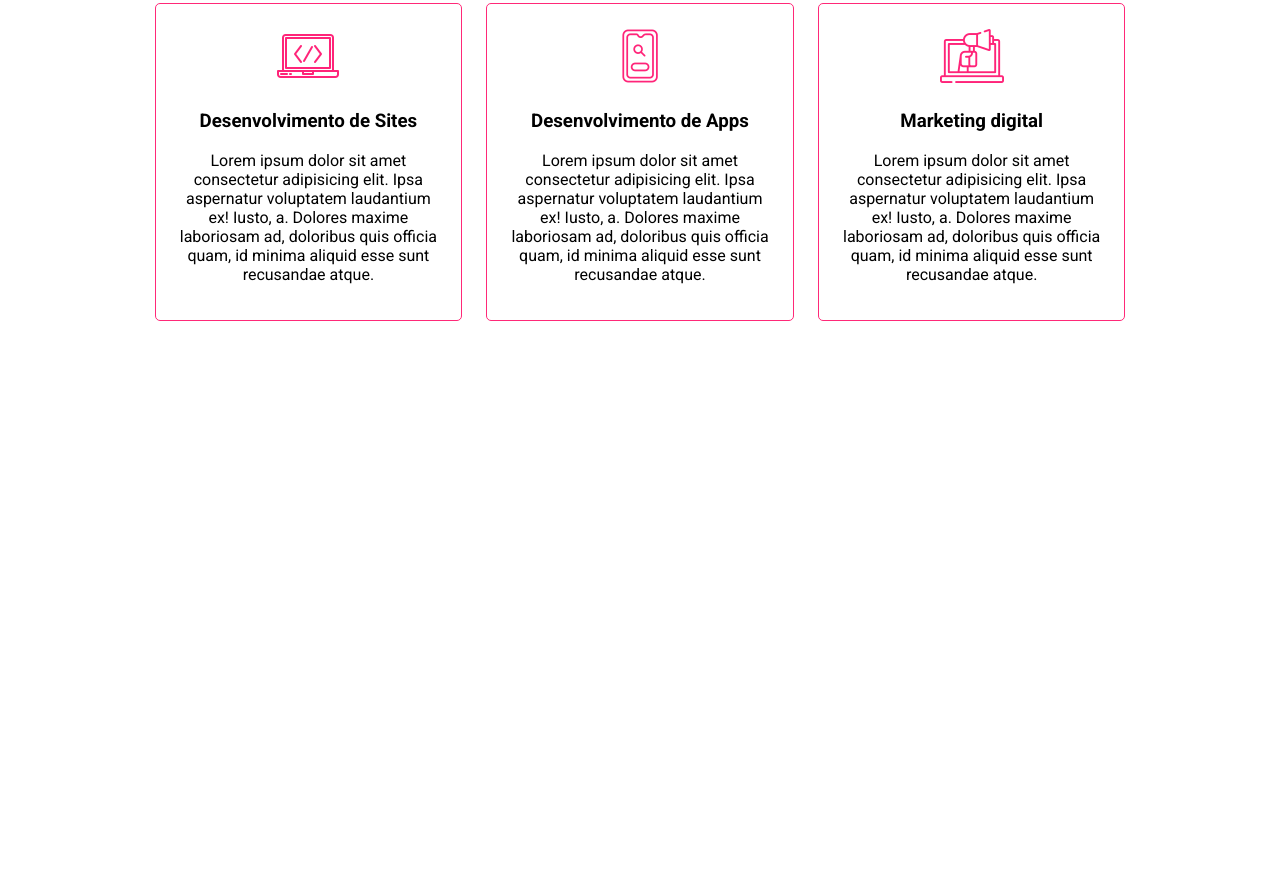
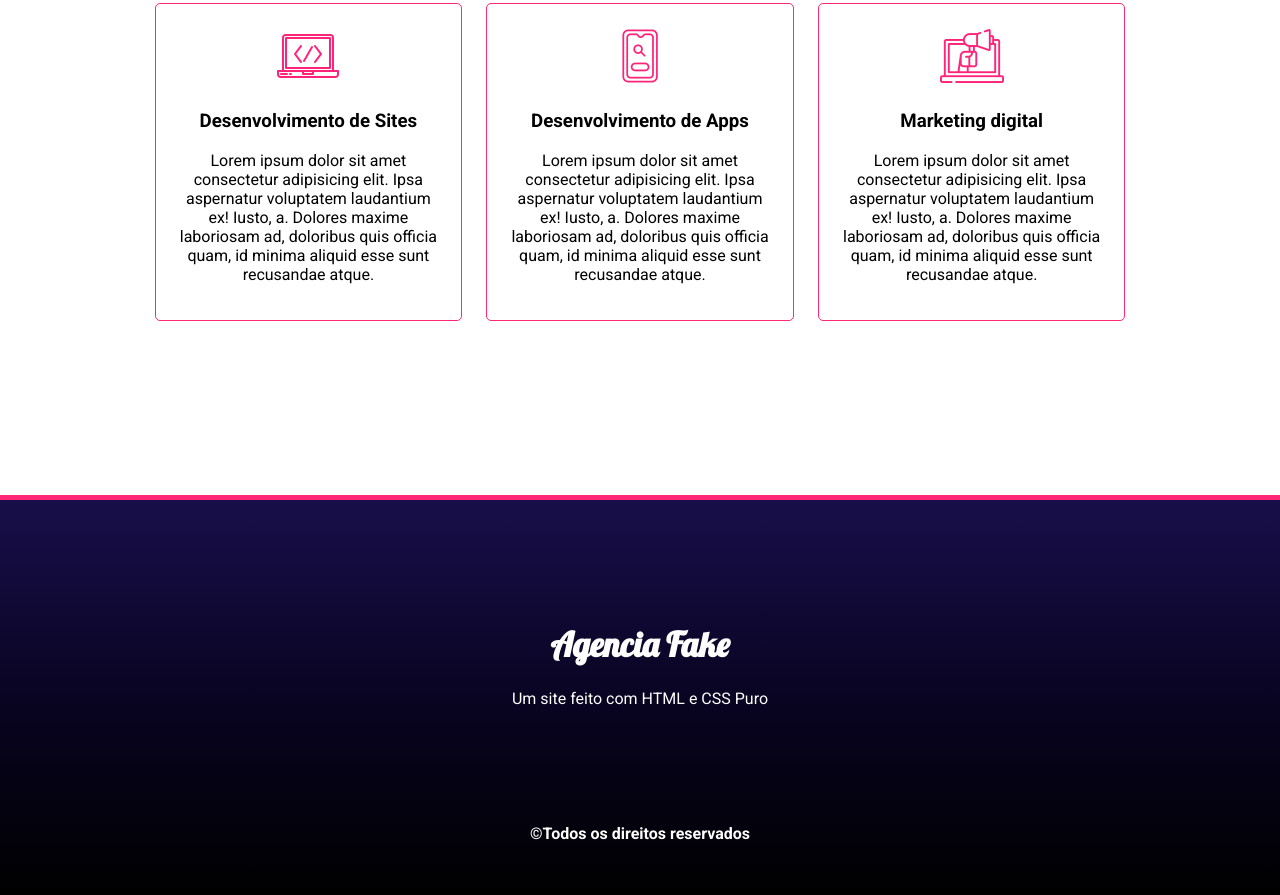
Before and after one commit to LoureiroGabriel/Fake_Agency_Layout, a plain HTML site: page index.html in a window 1280 px wide. Shown: the part 850-1745 px from the top of the page. Before the commit the page ends 1245 px from the top, so only its background shows below. Drawn offline with Linux system fonts and the light colour scheme.

Commit message:
footer style

```diff
--- a/css/style.css
+++ b/css/style.css
@@ -123,13 +123,12 @@ body {
   color: #180f4a;
 }
 
-.servicos{
+.servicos {
   display: inline-block;
   margin-top: 5%;
-
 }
 
-.card{
+.card {
   display: inline-block;
   width: 30%;
   padding: 20px;
@@ -138,24 +137,42 @@ body {
   border-radius: 5px;
 }
 
-.card:hover{
+.card:hover {
   background-color: #ff2978;
   color: white;
   padding: 40px;
 }
 
-.card:hover img{
+.card:hover img {
   display: none;
 }
 
-.card:hover .card-text{
+.card:hover .card-text {
   display: none;
 }
 
-.card:hover .ocult-text{
+.card:hover .ocult-text {
   display: block;
 }
 
-.ocult-text{
+.ocult-text {
   display: none;
 }
+
+footer {
+  margin-top: 100px;
+  height: 400px;
+  background-image: linear-gradient(180deg, #180f4a, #090422, black);
+  text-align: center;
+  border-top: 5px solid #ff2978;
+}
+
+.logo-rodape {
+  padding: 100px;
+}
+
+.agencia {
+  font-family: "Lobster", sans-serif;
+  color: white;
+  font-size: 34px;
+}
--- a/index.html
+++ b/index.html
@@ -105,8 +105,17 @@
             </p>
           </div>
         </div>
-
       </div>
     </section>
+
+    <footer class="footer">
+      <div class="logo-rodape">
+        <h1 class="agencia">Agencia Fake</h1>
+        <p style="color: white;">Um site feito com HTML e CSS Puro</p>
+      </div>
+      <b style="color: white;">
+        &copy;Todos os direitos reservados
+      </b>
+    </footer>
   </body>
 </html>
```
Lines whose indentation alone changed are shown as unchanged.
